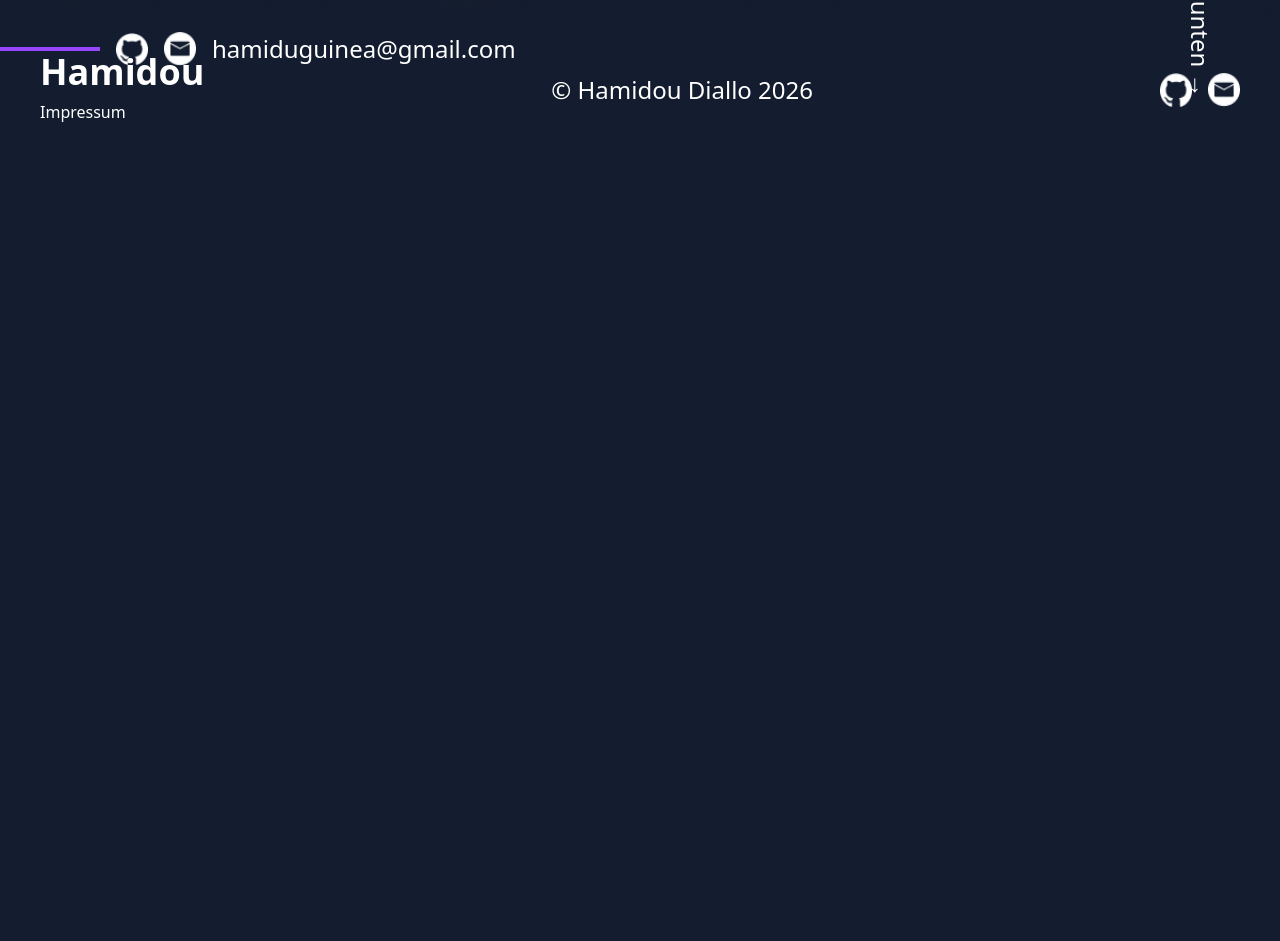
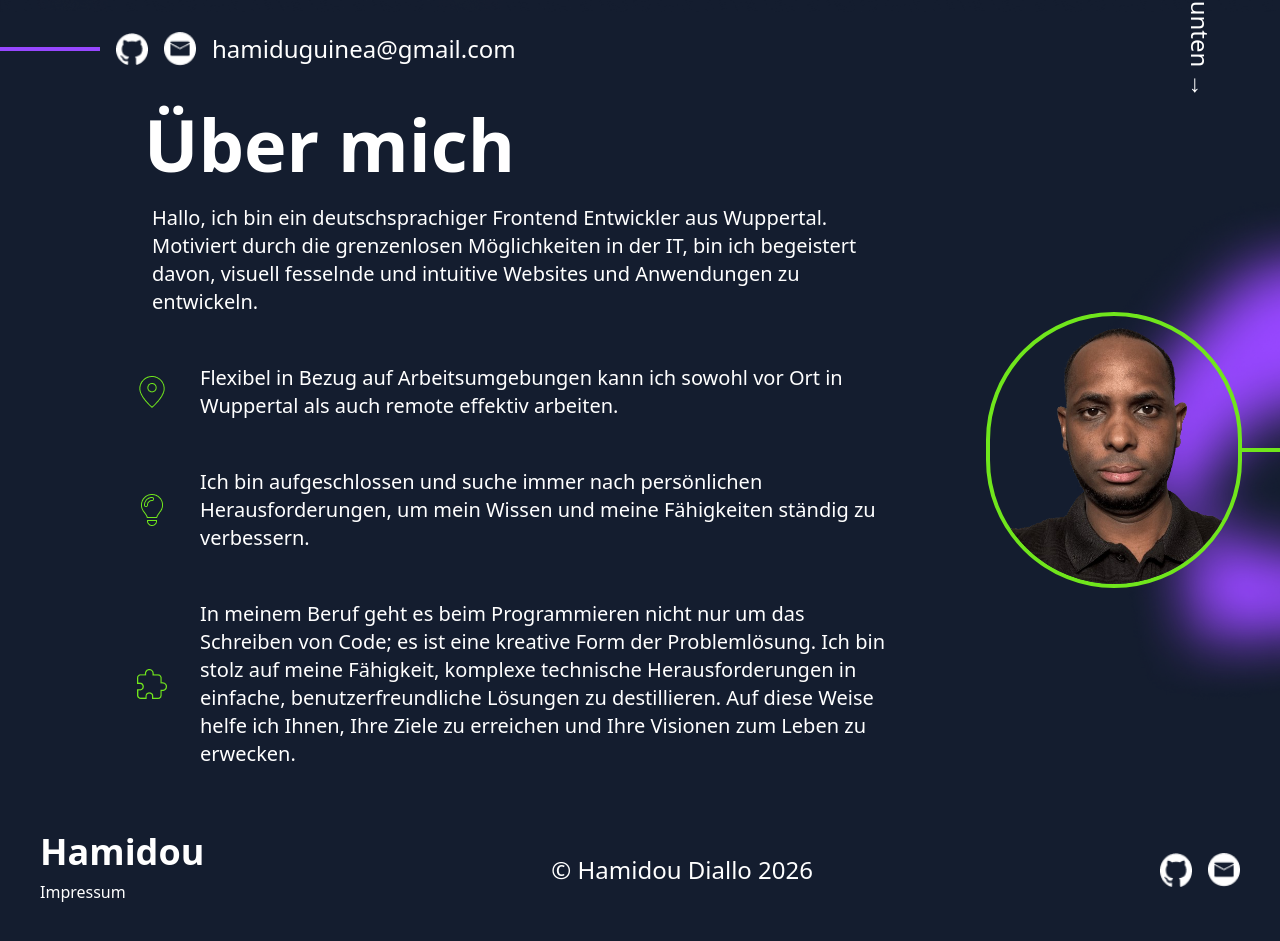
Before and after one commit to Hamidou-ctr/my-website, an Angular app: page / in a window 1280 px wide. Shown: the part 703-1644 px from the top of the page. Before the commit the page ends 871 px from the top, so only its background shows below. Built offline with nearby package versions, Linux system fonts and the light colour scheme.

Commit message:
fix: adjust layout and spacing in about me section for improved readability

```diff
--- a/src/app/components/landing-page/about-me/about-me.html
+++ b/src/app/components/landing-page/about-me/about-me.html
@@ -1,26 +1,26 @@
 <section class="flex justify-center items-center mt-24">
   <p class="hidden 2xl:block h-1 flex-1"></p>
   <div class="flex flex-col items-start 2xl:max-w-150 text-white ml-[10%] 2xl:-ml-50">
-    <h1 class="text-6xl xxs:text-7xl font-bold pl-4">{{ 'about.title' | translate }}</h1>
-    <p class="text-xl mt-4 p-3">
+    <h1 class="text-5xl xxs:text-7xl font-bold pl-4">{{ 'about.title' | translate }}</h1>
+    <p class="text-xl p-6">
       {{ 'about.description' | translate }}
     </p>
     <div class="text-xl">
-      <div class="flex items-center gap-2 mt-6">
+      <div class="flex items-center ">
         <img src="img/location.png" alt="" />
-        <p class="p-2">
+        <p class="p-6">
           {{ 'about.flexible_work' | translate }}
         </p>
       </div>
-      <div class="flex items-center gap-2 mt-6">
+      <div class="flex items-center">
         <img src="img/bulb_desktop.png" alt="" />
-        <p class="p-2">
+        <p class="p-6">
           {{ 'about.open_minded' | translate }}
         </p>
       </div>
-      <div class="flex items-center gap-2 mt-6">
+      <div class="flex items-center">
         <img src="img/puzzle_desktop.png" alt="" />
-        <p class="p-2">
+        <p class="p-6">
           {{ 'about.problem_solving' | translate }}
         </p>
       </div>
--- a/src/app/components/landing-page/landing-page.html
+++ b/src/app/components/landing-page/landing-page.html
@@ -2,9 +2,9 @@
   <app-home></app-home>
 </section>
 
-<!-- <section id="about-me">
+<section id="about-me">
   <app-about-me></app-about-me>
-</section> -->
+</section>
 
 <!-- <section id="skills">
   <app-my-skills></app-my-skills>
```
